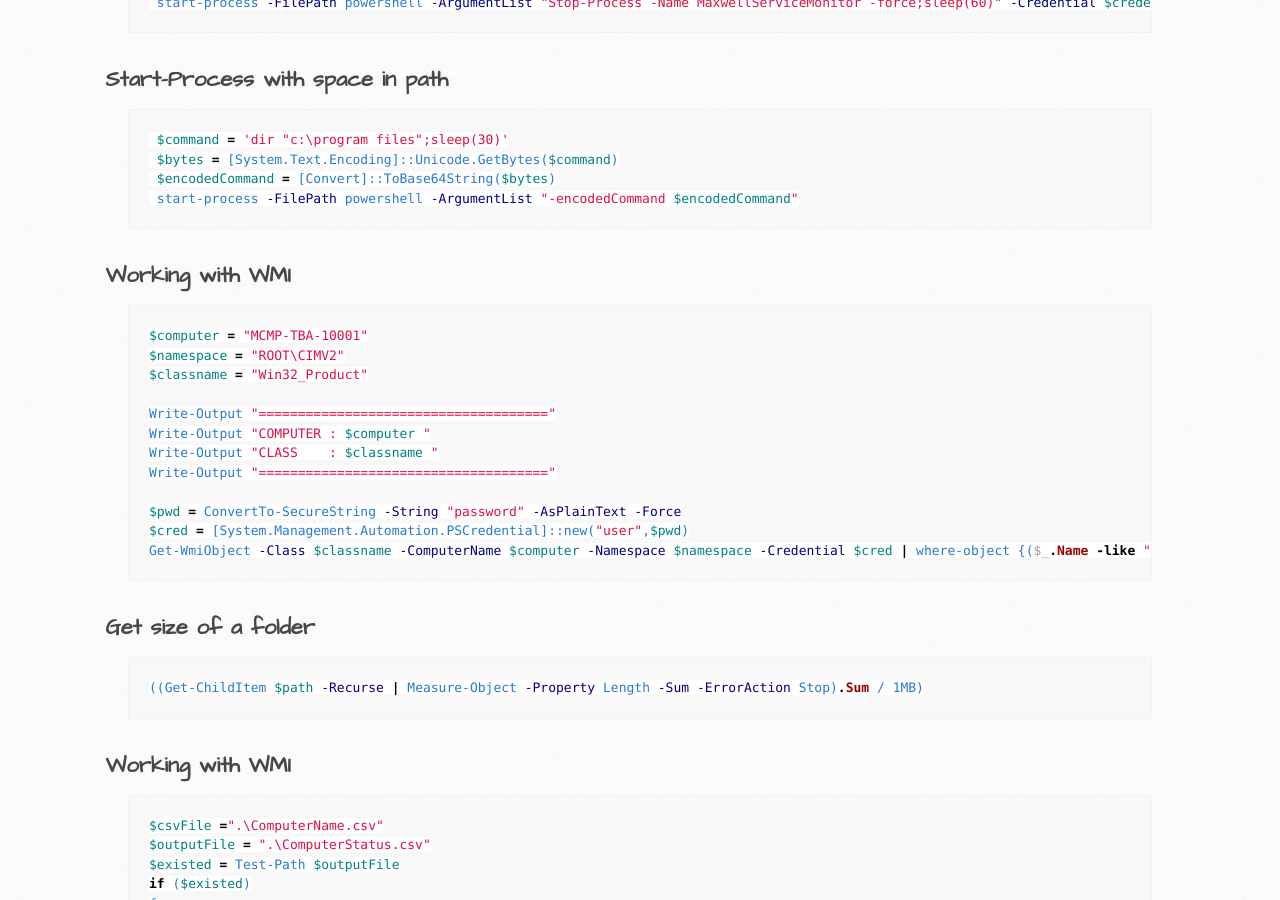
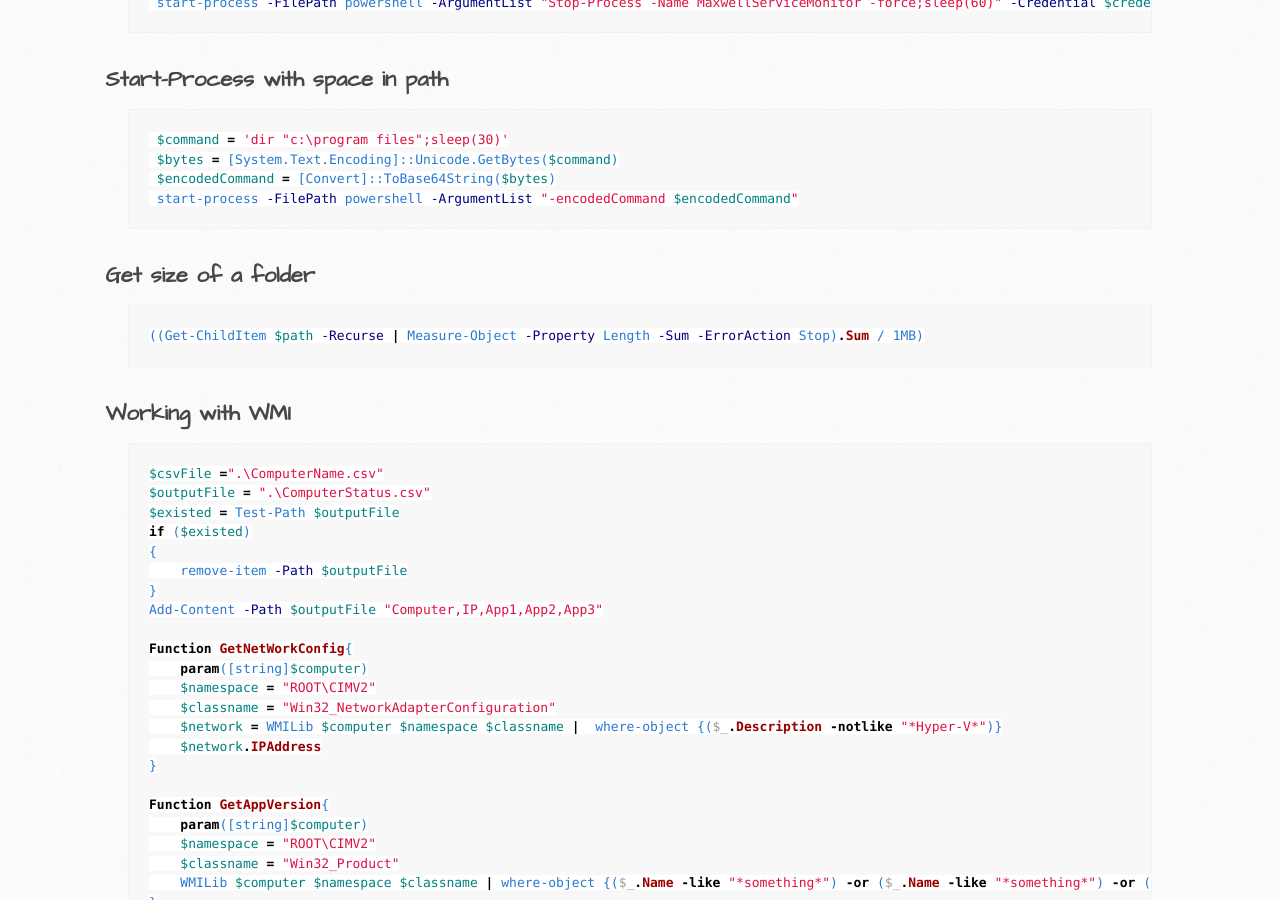
Before and after one commit to itcraftme/itcraftme, a Jekyll site: the page built from docs/it/powershell.md, in a window 1280 px wide and 900 px high, scrolled down 2307 px. Built offline with Jekyll 4.4.1, drawn with Linux system fonts in a browser that asks for light colours; our own code applies the rules of GitHub Pages for plain Markdown files.

Commit message:
Update powershell.md
Remove duplicated working with wmi

````diff
--- a/docs/it/powershell.md
+++ b/docs/it/powershell.md
@@ -73,21 +73,6 @@ $hasher=[System.Security.Cryptography.HashAlgorithm]::Create('MD5')
  $encodedCommand = [Convert]::ToBase64String($bytes)
  start-process -FilePath powershell -ArgumentList "-encodedCommand $encodedCommand"
 ```
-## Working with WMI
-```powershell
-$computer = "MCMP-TBA-10001"
-$namespace = "ROOT\CIMV2"
-$classname = "Win32_Product"
-
-Write-Output "====================================="
-Write-Output "COMPUTER : $computer "
-Write-Output "CLASS    : $classname "
-Write-Output "====================================="
-
-$pwd = ConvertTo-SecureString -String "password" -AsPlainText -Force
-$cred = [System.Management.Automation.PSCredential]::new("user",$pwd)
-Get-WmiObject -Class $classname -ComputerName $computer -Namespace $namespace -Credential $cred | where-object {($_.Name -like "*any*") -or ($_.Name -like "*anything*") -or ($_.Name -like "*SQL Server*Database Engine Service*") -or ($_.Name -like "*anythingthere*")}
-```
 ## Get size of a folder
 ```powershell
 ((Get-ChildItem $path -Recurse | Measure-Object -Property Length -Sum -ErrorAction Stop).Sum / 1MB)
````
